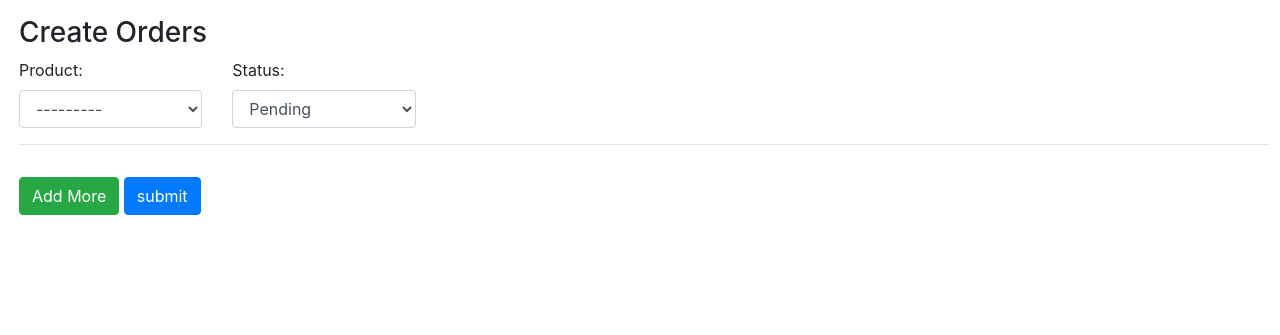
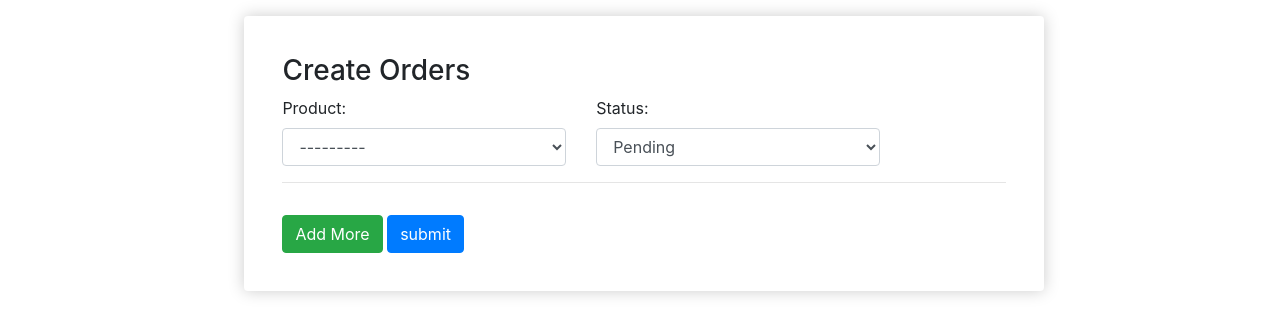
Before and after one commit to Pruthvi9096/django, a Django app: page /create_order/1 in a window 1280 px wide. Shown: the part 56-391 px from the top of the page. Run offline with Django 3.2, Linux system fonts and the light colour scheme; tables that the repository leaves empty hold one stand-in row (values such as "Sample post"); some libraries are stand-ins or nearby versions.

Commit message:
styling changes

```diff
--- a/crm/account/templates/account/create_order.html
+++ b/crm/account/templates/account/create_order.html
@@ -9,7 +9,8 @@
 {% block javascript %}
 <script src="{% static 'js/main.js' %}"></script>
 {% endblock %}
-
+<div class="row">
+    <div class="box-element" style="width:800px; margin:0 auto; padding: 3%;">
         <form action="" method="post">
             {% csrf_token %}
             <h3>Create Orders</h3>
@@ -18,7 +19,7 @@
             <div class='table'>
                 <table class='no_error'>
                     <div class="row">
-            <div class="col-md-2">
+                        <div class="col-md-5">
                             {{ form.product.label_tag }}
                             {{ form.product|add_css:"form-control" }}
                             {% if form.product.errors %}
@@ -27,7 +28,7 @@
                             {% endfor %}
                             {% endif %}
                         </div>
-            <div class="col-md-2">
+                        <div class="col-md-5">
                             {{ form.status.label_tag }}
                             {{ form.status|add_css:"form-control" }}
                             {% if form.status.errors %}
@@ -39,15 +40,17 @@
                         <div class="col-sm-1">
                         </div>
                     </div>
-        <hr/>
+                    <hr />
                 </table>
             </div>
             {% endfor %}
             <input type="button" value="Add More" id="add_more" class="btn btn-success">
             <button type="submit" class="btn btn-primary">submit</button>
         </form>
+    </div>
+</div>
 <script>
-    $('#add_more').click(function() {
+    $('#add_more').click(function () {
         cloneMore('div.table:last', 'order_set');
     });
 </script>
--- a/crm/account/views.py
+++ b/crm/account/views.py
@@ -71,7 +71,7 @@ def customerView(request,id):
 
 def createOrderView(request,id):
     customer = Customer.objects.get(id=id)
-    OrderFormSet = inlineformset_factory(Customer,Order,fields=('product','status'),field_classes=['form-control'],extra=1)
+    OrderFormSet = inlineformset_factory(Customer,Order,fields=('product','status'),extra=1)
     formset = OrderFormSet(queryset=Order.objects.none(),instance=customer)
     if request.method == 'POST':
         formset = OrderFormSet(request.POST,instance=customer)
```
Lines whose indentation alone changed are shown as unchanged.
